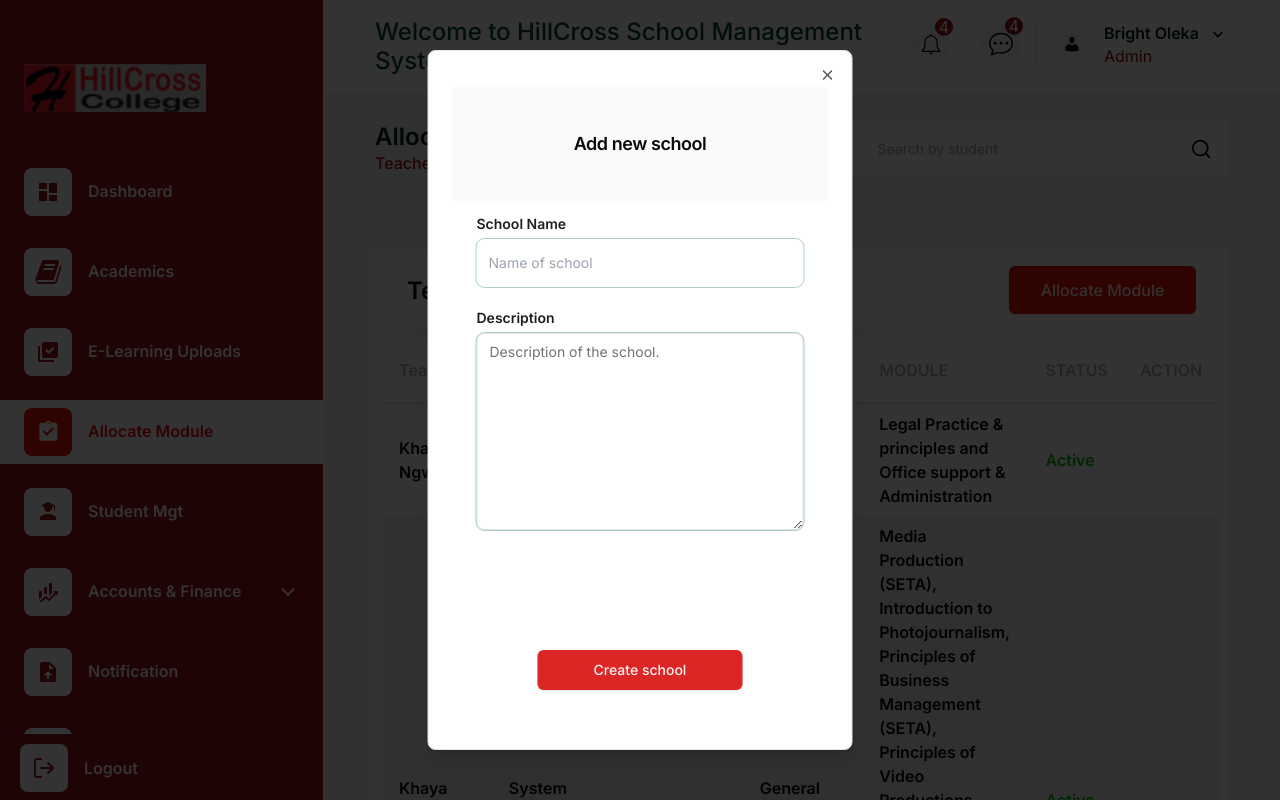
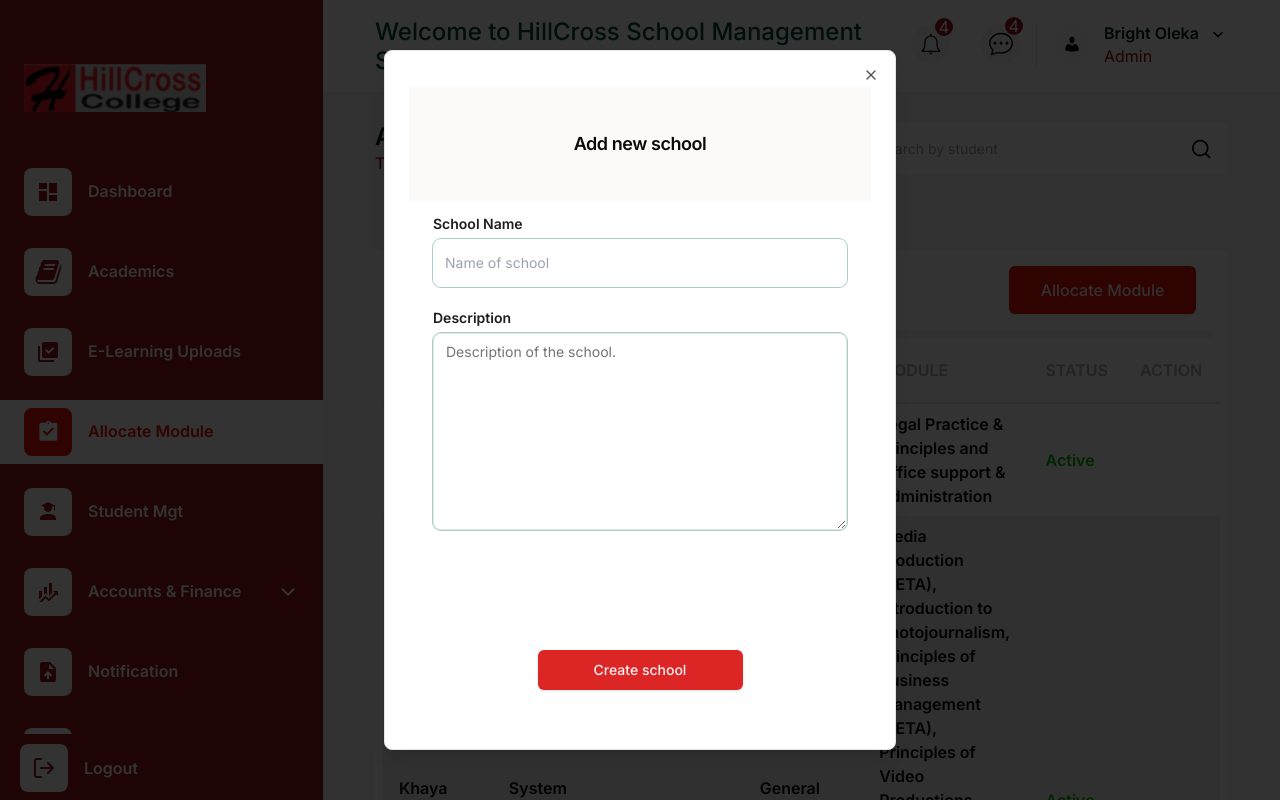
Before and after one commit to HenryCode4/hill_cross, a Next.js app: page /allocate-Module/teachers in a window 1280 px wide. Both pictures are taken after a click on the button "Allocate Module". Shown: the top 800 px of the page. Built offline with nearby package versions, Linux system fonts and the light colour scheme.

Commit message:
updated modal

```diff
--- a/src/app/(routes)/(dashboard)/allocate-Module/teachers/page.tsx
+++ b/src/app/(routes)/(dashboard)/allocate-Module/teachers/page.tsx
@@ -79,7 +79,7 @@ const SchoolsPage = () => {
           Allocate Module
           </Button>
       </DialogTrigger>
-      <DialogContent className="sm:max-w-[425px]">
+      <DialogContent className="">
         <DialogHeader className="flex justify-center items-center w-full bg-[#FCF9F9] mt-3 p-2">
           <DialogTitle>Add new school</DialogTitle>
           {/* <DialogDescription>
--- a/src/components/ui/dialog.tsx
+++ b/src/components/ui/dialog.tsx
@@ -38,7 +38,7 @@ const DialogContent = React.forwardRef<
     <DialogPrimitive.Content
       ref={ref}
       className={cn(
-        "fixed left-[50%] top-[50%] z-[9999] grid w-[360px] md:w-full max-h-[700px] h-full overflow-y-auto max-w-lg translate-x-[-50%] translate-y-[-50%] gap-4 border bg-background p-6 shadow-lg duration-200 data-[state=open]:animate-in data-[state=closed]:animate-out data-[state=closed]:fade-out-0 data-[state=open]:fade-in-0 data-[state=closed]:zoom-out-95 data-[state=open]:zoom-in-95 data-[state=closed]:slide-out-to-left-1/2 data-[state=closed]:slide-out-to-top-[48%] data-[state=open]:slide-in-from-left-1/2 data-[state=open]:slide-in-from-top-[48%] sm:rounded-lg",
+        "fixed left-[50%] top-[50%] z-[9999] grid px-[10px] w-full max-w-[320px] max-h-[500px] xl:max-w-lg xl:max-h-[700px] h-full overflow-y-auto translate-x-[-50%] translate-y-[-50%] gap-4 border bg-background p-6 shadow-lg duration-200 data-[state=open]:animate-in data-[state=closed]:animate-out data-[state=closed]:fade-out-0 data-[state=open]:fade-in-0 data-[state=closed]:zoom-out-95 data-[state=open]:zoom-in-95 data-[state=closed]:slide-out-to-left-1/2 data-[state=closed]:slide-out-to-top-[48%] data-[state=open]:slide-in-from-left-1/2 data-[state=open]:slide-in-from-top-[48%] sm:rounded-lg",
         className
       )}
       {...props}
```
